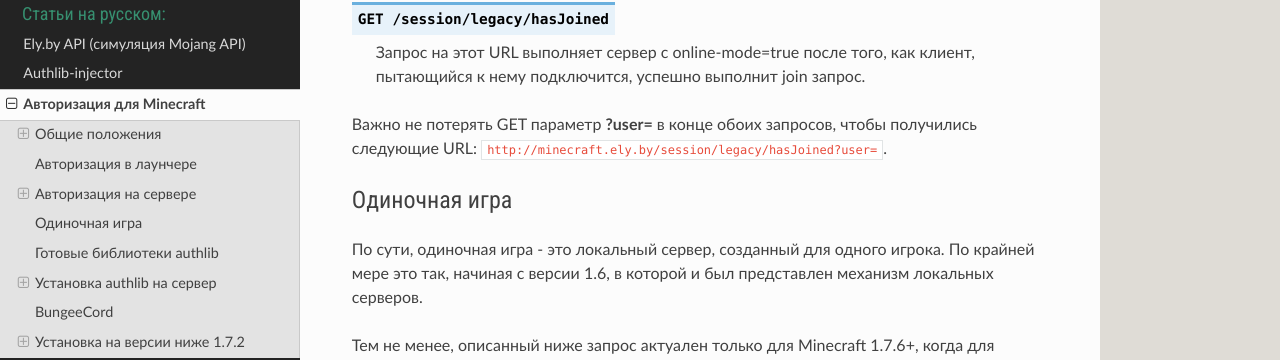
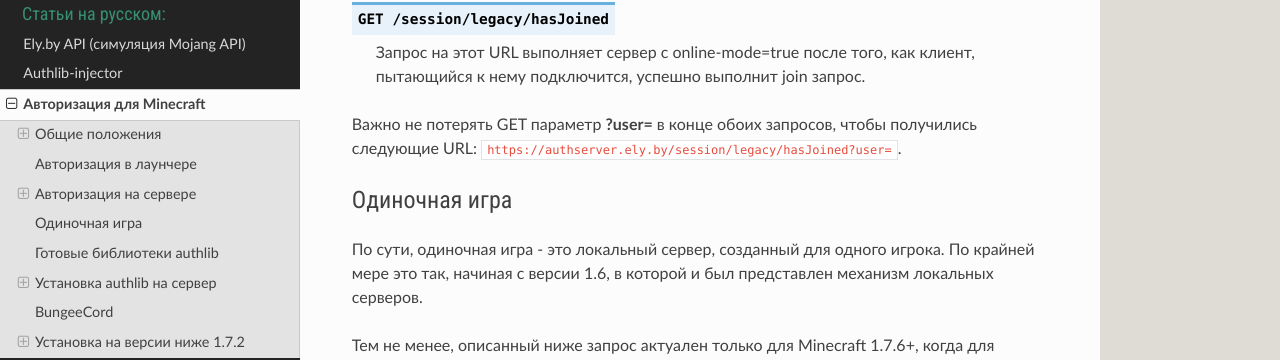
Before and after one commit to elyby/docs, a Sphinx documentation site: the page built from source/minecraft-auth.rst, in a window 1280 px wide and 900 px high, scrolled down 5905 px. Shown: the part 117-477 px from the top of the window. Built offline with Sphinx 7.4.7 and the Read the Docs theme 3.1.0, drawn with Linux system fonts in a browser that asks for light colours; some of the changed lines change nothing that is shown.

Commit message:
Fix hasJoined request example

```diff
--- a/source/minecraft-auth.rst
+++ b/source/minecraft-auth.rst
@@ -223,7 +223,7 @@
 
    Запрос на этот URL выполняет сервер с online-mode=true после того, как клиент, пытающийся к нему подключится, успешно выполнит join запрос.
 
-Важно не потерять GET параметр **?user=** в конце обоих запросов, чтобы получились следующие URL: ``http://minecraft.ely.by/session/legacy/hasJoined?user=``.
+Важно не потерять GET параметр **?user=** в конце обоих запросов, чтобы получились следующие URL: ``https://authserver.ely.by/session/legacy/hasJoined?user=``.
 
 Одиночная игра
 ==============
```
